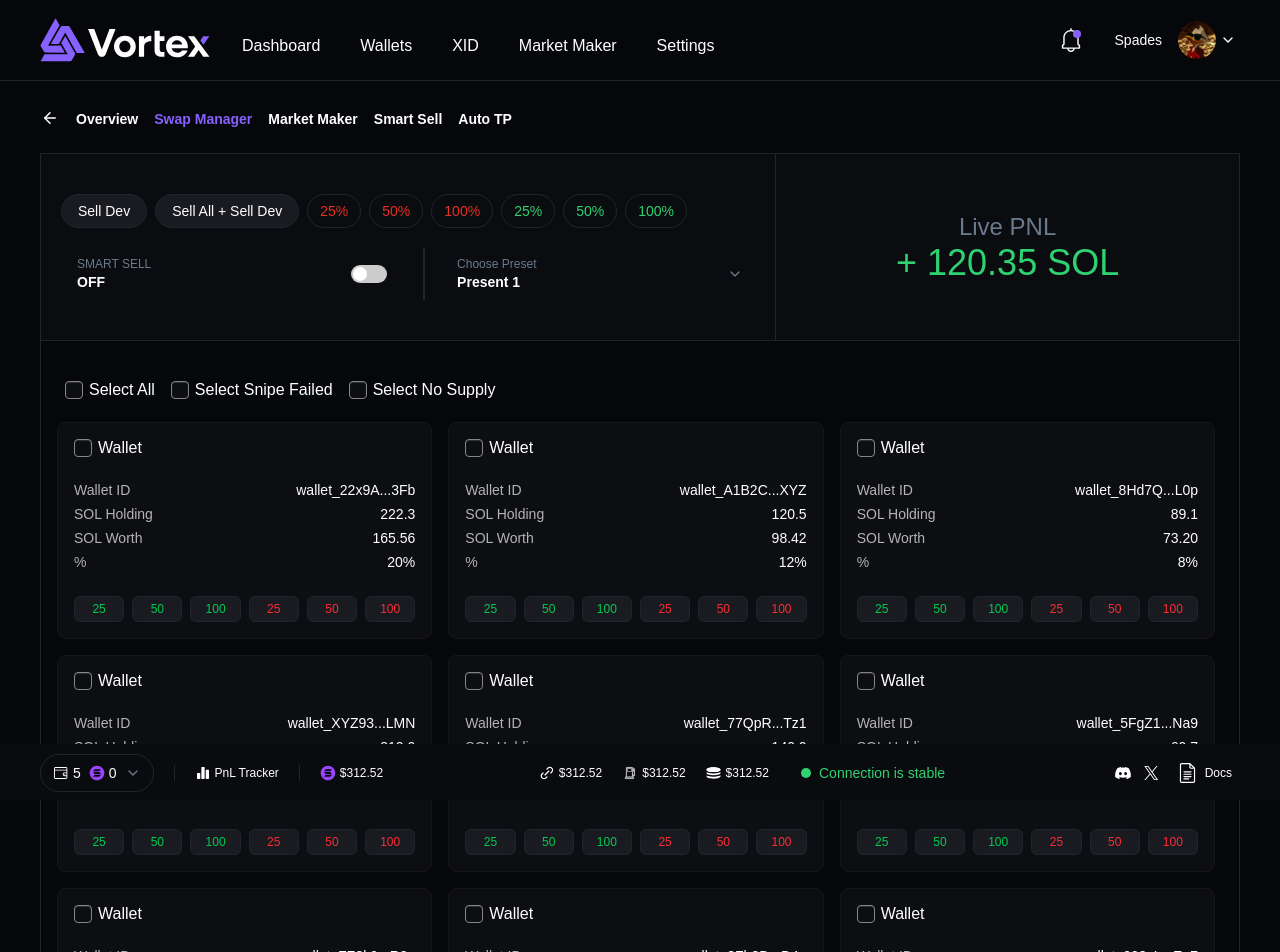
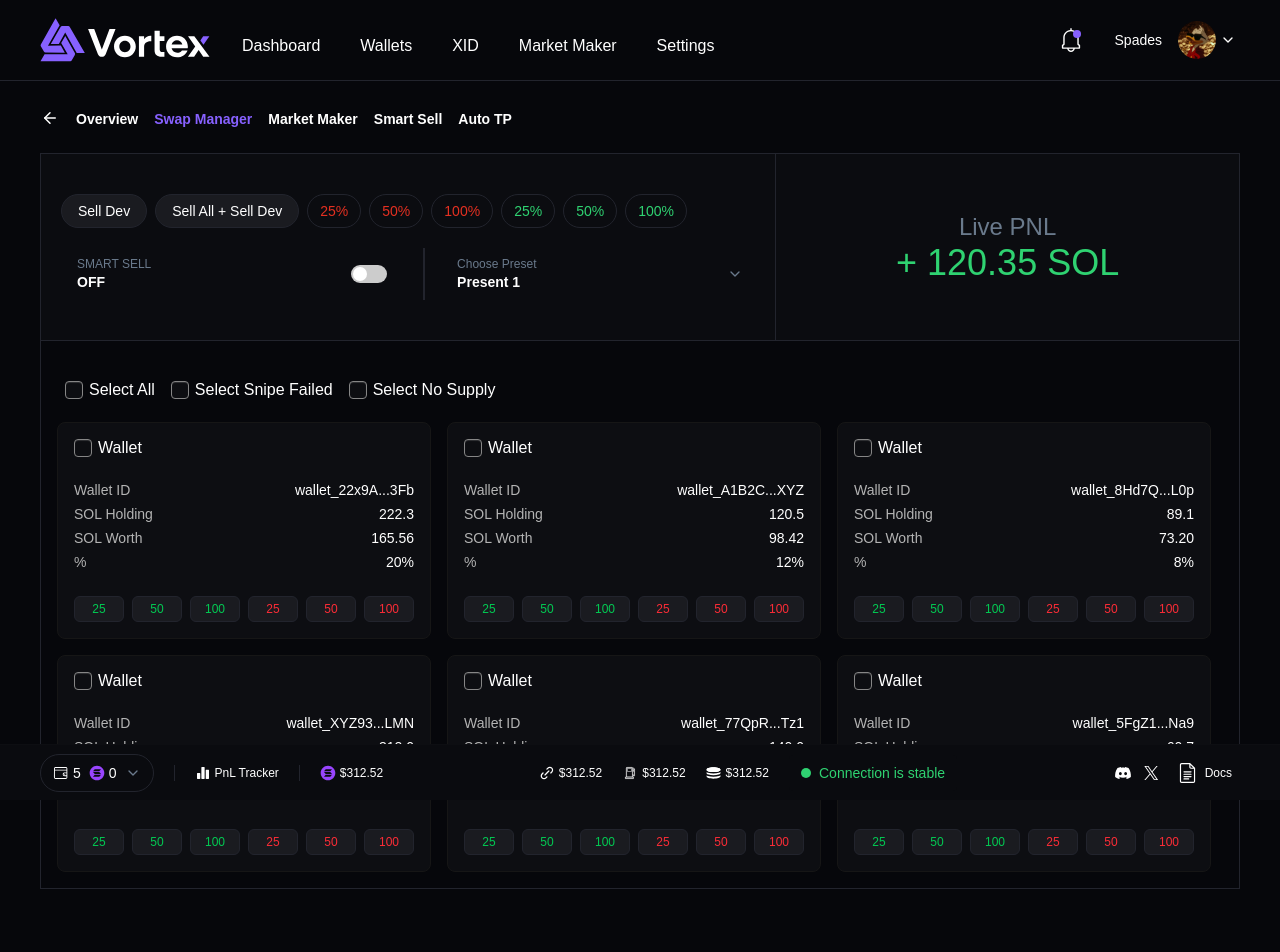
Before and after one commit to JaiKumarSuther/ventor, a Next.js app: page /features/swap-manager in a window 1280 px wide. Shown: the top 952 px of the page. Built offline with nearby package versions, Linux system fonts and the light colour scheme.

Commit message:
done a fix

```diff
--- a/app/(MainMenu)/dashboard/page.tsx
+++ b/app/(MainMenu)/dashboard/page.tsx
@@ -235,6 +235,7 @@ export default function DashboardPage() {
       )}
 
       <div className="w-full pr-1">
+        <div className="max-h-[500px] overflow-y-auto custom-scroll pr-2">
           <div className="grid grid-cols-1 md:grid-cols-2 lg:grid-cols-3 gap-4 w-full">
             {Array.from({ length: 12 }).map((_, index) => (
               <ProjectCard
@@ -249,6 +250,7 @@ export default function DashboardPage() {
             ))}
           </div>
         </div>
+      </div>
     </PageContainer>
   );
 }
--- a/app/(MainMenu)/features/auto-tp/page.tsx
+++ b/app/(MainMenu)/features/auto-tp/page.tsx
@@ -3,9 +3,10 @@
 import React, { useState } from "react";
 import GradientButton from "@/components/ui/GradientButton";
 import CustomToggleSwitch from "@/components/ui/CustomToggleSwitch";
-import router from "next/router";
+import { useRouter } from "next/navigation";
 
 export default function AutoTP() {
+
   const [tpStates, setTpStates] = useState({
     tp1: false,
     tp2: false,
@@ -22,7 +23,7 @@ export default function AutoTP() {
   };
 
   return (
-    <div className="flex flex-col gap-3 mt-2 px-4 md:px-0 mb-5">
+    <div className="flex flex-col min-h-screen gap-3 mt-2 px-4 md:px-0 mb-5">
       {/* Token Status Card */}
       <div className="flex items-start lg:items-end flex-col lg:flex-row gap-3 bg-[#FFFFFF05] border border-[#22242D] rounded-md px-4 py-4">
         <div className="flex lg:block gap-2 items-center">
@@ -137,6 +138,7 @@ function Card({
   title: string;
   children: React.ReactNode;
 }) {
+  const router = useRouter();
   return (
     <div className="mb-3">
       {title && (
@@ -145,7 +147,7 @@ function Card({
           <GradientButton
             label="Custom TP"
             className="px-5 py-2"
-            onClick={() => router.push("/custom-tp")}
+            onClick={() =>router.push('/custom-tp')}
           />
         </div>
       )}
--- a/app/(MainMenu)/features/swap-manager/page.tsx
+++ b/app/(MainMenu)/features/swap-manager/page.tsx
@@ -13,7 +13,6 @@ export default function WalletsPage() {
   const [selectSnipeFailed, setSelectSnipeFailed] = useState(false);
   const [selectNoSupply, setSelectNoSupply] = useState(false);
   const [selectedPreset, setSelectedPreset] = useState("Present 1");
-
 
   const walletData = [
     {
@@ -106,10 +105,7 @@ const walletData = [
       worth: "210.65",
       percent: "18%",
     },
-
-
   ];
-
 
   return (
     <div className="bg-[#06070B] px-4 md:px-0 w-full">
@@ -156,6 +152,7 @@ const walletData = [
 
         {/* Wallets Grid */}
         <div className="px-4 pb-4">
+          <div className="max-h-[450px] overflow-y-auto pr-1 custom-scroll">
             <div className="grid grid-cols-1 sm:grid-cols-2 lg:grid-cols-3 gap-4 pr-2">
               {walletData.map((wallet, index) => (
                 <WalletCard
@@ -170,5 +167,6 @@ const walletData = [
           </div>
         </div>
       </div>
+    </div>
   );
 }
--- a/app/globals.css
+++ b/app/globals.css
@@ -5,7 +5,7 @@
   --foreground: #171717;
 }
 
-  /* @theme inline {
+/* @theme inline {
     --color-background: var(--background);
     --color-foreground: var(--foreground);
     --font-sans: var(--font-geist-sans);
@@ -28,7 +28,7 @@ body {
 /* styles.css or global.css */
 .outline-text {
   color: transparent;
-  -webkit-text-stroke: 1px #8761FF80;
+  -webkit-text-stroke: 1px #8761ff80;
 }
 
 .bg-radial-circle {
@@ -38,14 +38,13 @@ body {
 .button-30 {
   align-items: center;
   appearance: none;
-  background-color: #1A1A1A;
+  background-color: #1a1a1a;
   border-radius: 6px;
-  border: 1px solid #2E2E3A;
+  border: 1px solid #2e2e3a;
   box-shadow: 0 2px 4px rgba(135, 97, 255, 0.1),
-              0 6px 12px rgba(135, 97, 255, 0.1),
-              inset 0 -2px 0 rgba(255, 255, 255, 0.05);
+    0 6px 12px rgba(135, 97, 255, 0.1), inset 0 -2px 0 rgba(255, 255, 255, 0.05);
   box-sizing: border-box;
-  color: #E5E5F0;
+  color: #e5e5f0;
   cursor: pointer;
   display: inline-flex;
   font-family: "JetBrains Mono", monospace;
@@ -61,19 +60,19 @@ body {
 }
 
 .button-30:hover {
-  background-color: #2A2A3A;
+  background-color: #2a2a3a;
   box-shadow: 0 4px 12px rgba(135, 97, 255, 0.2);
   transform: translateY(-1px);
 }
 
 .button-30:active {
-  background-color: #20202D;
+  background-color: #20202d;
   transform: translateY(1px);
   box-shadow: inset 0 2px 4px rgba(0, 0, 0, 0.3);
 }
 
 .button-30:focus {
-  outline: 2px solid #8761FF;
+  outline: 2px solid #8761ff;
   outline-offset: 2px;
 }
 .checkbox-wrapper-42 input[type="checkbox"] {
@@ -121,7 +120,7 @@ body {
 
 .checkbox-wrapper-42 input[type="checkbox"]:checked ~ .cbx {
   border-color: transparent;
-  background: linear-gradient(to right, #5A43C6, #8761FF);
+  background: linear-gradient(to right, #5a43c6, #8761ff);
   animation: jelly-42 0.6s ease;
 }
 
@@ -154,7 +153,7 @@ body {
   }
 }
 .checkbox-wrapper-simple {
-  --on: #8761FF;
+  --on: #8761ff;
   --off: #ccc;
 }
 
@@ -195,7 +194,6 @@ button {
   left: 20px;
 }
 
-
 .checkbox-wrapper-65 *,
 .checkbox-wrapper-65 ::after,
 .checkbox-wrapper-65 ::before {
@@ -223,9 +221,9 @@ button {
   width: 18px;
   height: 18px;
   border-radius: 4px;
-  background-color: #0D0E12;
+  background-color: #0d0e12;
   box-shadow: inset 0 1px 1px rgba(255, 255, 255, 0.15),
-              inset 0 -1px 1px rgba(0, 0, 0, 0);
+    inset 0 -1px 1px rgba(0, 0, 0, 0);
   transition: all 0.15s ease;
   border: 1px solid #868686;
 }
@@ -259,3 +257,24 @@ button {
   margin-left: 6px;
   line-height: 18px;
 }
+
+
+/* Add this in your global CSS */
+.custom-scroll::-webkit-scrollbar {
+  width: 8px;
+}
+
+.custom-scroll::-webkit-scrollbar-track {
+  background: #101017; /* Dark background */
+  border-radius: 8px;
+}
+
+.custom-scroll::-webkit-scrollbar-thumb {
+  background: #5A43C6; /* Primary gradient color */
+  border-radius: 8px;
+  border: 2px solid #101017;
+}
+
+.custom-scroll::-webkit-scrollbar-thumb:hover {
+  background: #8761FF;
+}
```
Lines whose indentation alone changed are shown as unchanged.
